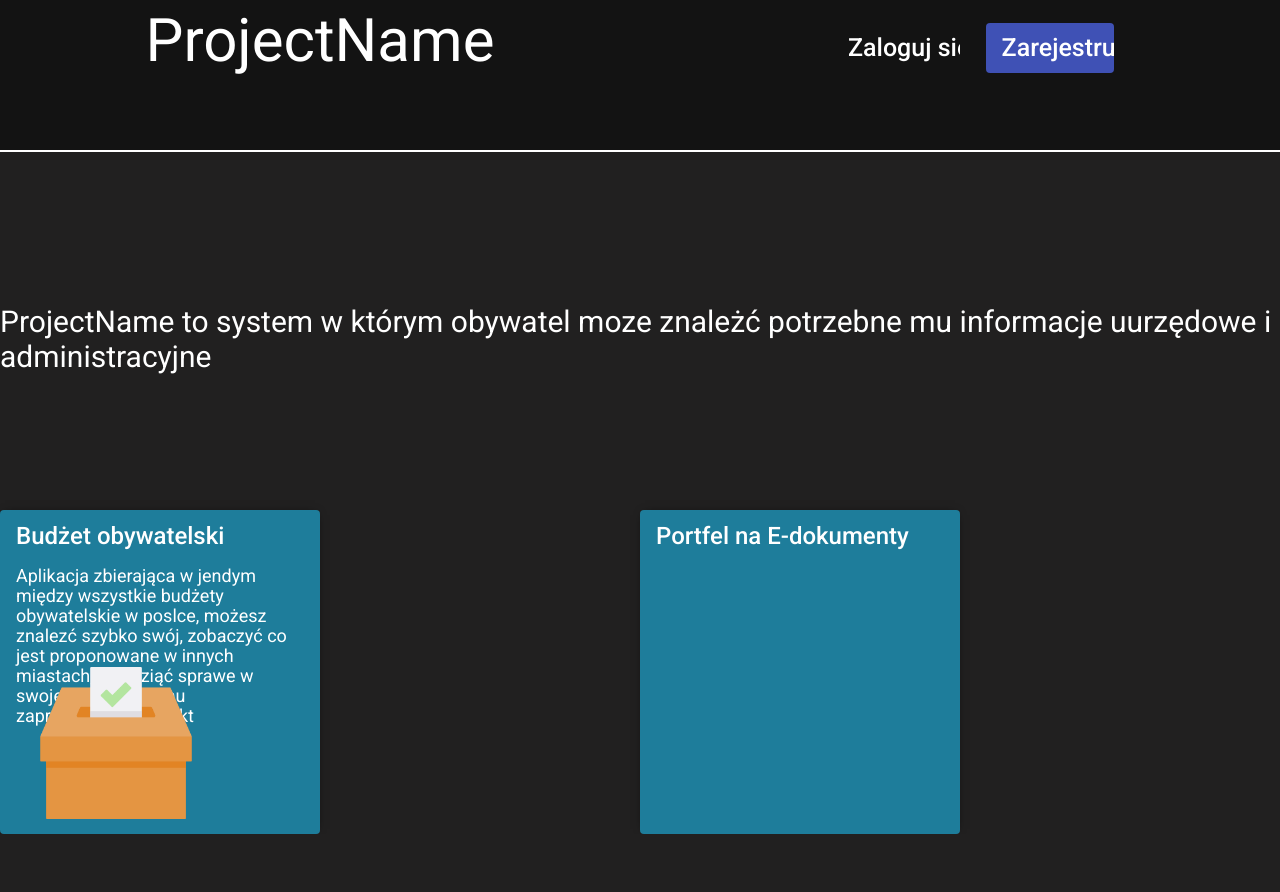
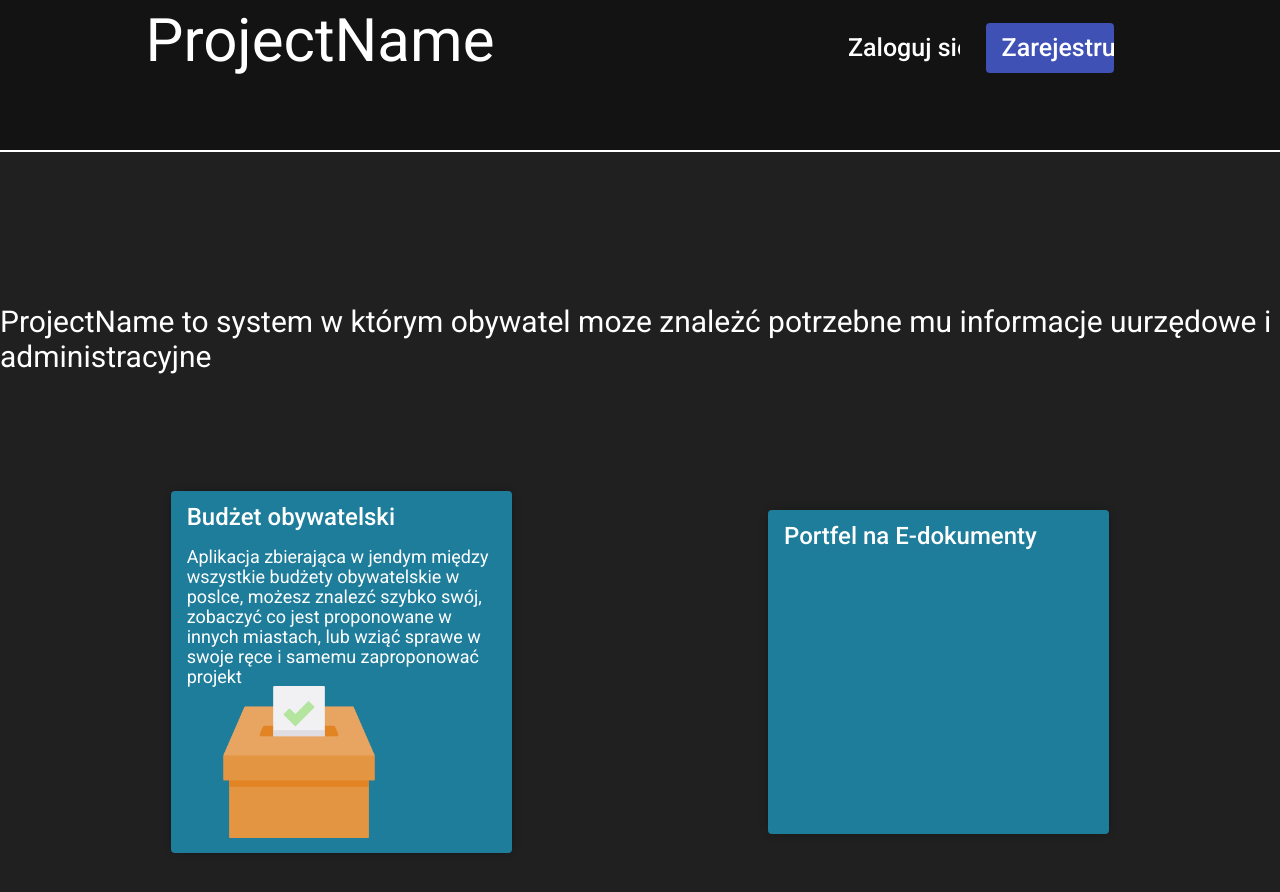
Before and after one commit to zsedevelopers/hh22-front, an Angular app: page / in a window 1280 px wide. Shown: the top 892 px of the page. Before the commit the page ends 834 px from the top, so only its background shows below. Built offline with nearby package versions, Linux system fonts and the light colour scheme.

Commit message:
mainpage poprawki cz1/2
jeszcze zdjecie wstawiam

```diff
--- a/src/app/modules/homepage/middlebar/middlebar.component.html
+++ b/src/app/modules/homepage/middlebar/middlebar.component.html
@@ -1,13 +1,13 @@
 
 
-<mat-grid-list  cols="4" [rowHeight]="height/100" gutterSize="0">
-  <mat-grid-tile [rowspan]="55" [colspan]="4"><div class="maintext">ProjectName to system w którym obywatel moze znależć
+<mat-grid-list  cols="15" [rowHeight]="height/100" gutterSize="0">
+  <mat-grid-tile [rowspan]="55" [colspan]="15"><div class="maintext">ProjectName to system w którym obywatel moze znależć
     potrzebne mu  informacje uurzędowe i administracyjne
   </div></mat-grid-tile>
+  <mat-grid-tile [rowspan]="43" [colspan]="2"></mat-grid-tile>
 
-
-  <mat-grid-tile [style.overflow]="'visible'" [rowspan]="43" [colspan]="1">
-    <mat-card class="dark" routerLink="civicProject/show">
+  <mat-grid-tile [style.overflow]="'visible'" [rowspan]="43" [colspan]="4">
+    <mat-card style="min-height: 330px;z-index: 100" class="dark" routerLink="civicProject/show">
       <mat-card-title [style.margin-bottom]="'20px'">Budżet obywatelski</mat-card-title>
       <mat-card-content [style.font-size]="'18px'">
         Aplikacja zbierająca w jendym między wszystkie budżety obywatelskie w poslce, możesz znalezć szybko swój,
@@ -17,16 +17,17 @@
     </mat-card>
   </mat-grid-tile>
 
-  <mat-grid-tile [style.overflow]="'visible'" [rowspan]="43" [colspan]="1">
+  <mat-grid-tile [style.overflow]="'visible'" [rowspan]="43" [colspan]="3">
 
   </mat-grid-tile>
 
-  <mat-grid-tile routerLink="wallet/showWallet" [style.overflow]="'visible'" [rowspan]="43" [colspan]="1">
+  <mat-grid-tile routerLink="wallet/showWallet" [style.overflow]="'visible'" [rowspan]="43" [colspan]="4">
     <mat-card class="dark">
       <mat-card-title>Portfel na E-dokumenty</mat-card-title>
 
     </mat-card>
   </mat-grid-tile>
+  <mat-grid-tile [rowspan]="43" [colspan]="2"></mat-grid-tile>
 
   <mat-grid-tile [style.overflow]="'visible'" [rowspan]="43" [colspan]="1">
   </mat-grid-tile>
```
